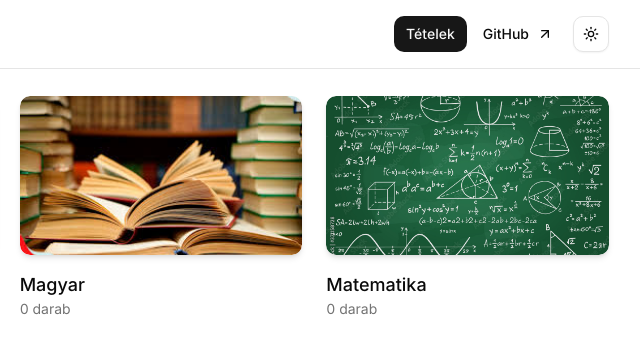
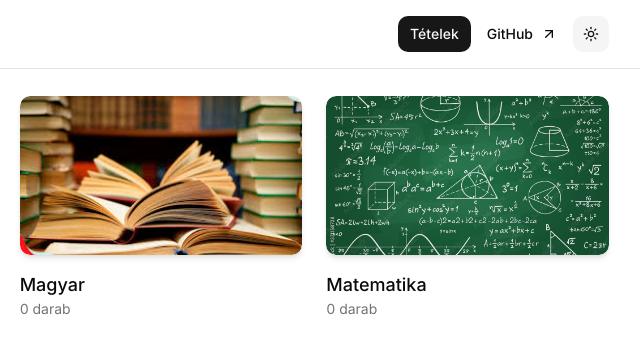
Before and after one commit to itsbrunodev/erettsegi-tetelek, an Astro site: page / in a window 1280 px wide. Shown: the full height of the page, 479-1119 px from the left. Built offline with nearby package versions, Linux system fonts and the light colour scheme; Astro itself is replaced by a stand-in of ours.

Commit message:
refactor: update styles

```diff
--- a/src/components/header.astro
+++ b/src/components/header.astro
@@ -13,8 +13,7 @@
     <h2 class="text-lg font-medium hover:opacity-80 transition-opacity">
       <a href="/">{CONFIG.site.title}</a>
     </h2>
-    <div class="items-center flex gap-2">
-      <div class="flex gap-1">
+    <div class="items-center flex gap-1">
       <HeaderLink href="/">Tételek</HeaderLink>
       <HeaderLink
         href="https://github.com/itsbrunodev/erettsegi-tetelek"
@@ -24,7 +23,6 @@
         GitHub
         <ArrowUpRightIcon />
       </HeaderLink>
-      </div>
       <ThemeToggle client:load />
     </div>
   </nav>
--- a/src/components/toc/index.astro
+++ b/src/components/toc/index.astro
@@ -39,7 +39,7 @@
 ---
 
 <div class="pb-6 border-b mb-6 space-y-4">
-  <h3 class="text-2xl font-bold not-prose text-foreground">Tartalomjegyzék</h3>
+  <h2 class="text-2xl font-bold not-prose text-foreground">Tartalomjegyzék</h2>
   <nav class="not-prose" aria-label="Tartalomjegyzék">
     <TocItem items={root} />
   </nav>
--- a/src/components/ui/theme-toggle.tsx
+++ b/src/components/ui/theme-toggle.tsx
@@ -31,7 +31,7 @@
   return (
     <DropdownMenu>
       <DropdownMenuTrigger asChild>
-        <Button variant="outline" size="icon">
+        <Button variant="secondary" size="icon">
           <Sun className="dark:-rotate-90 h-[1.2rem] w-[1.2rem] rotate-0 scale-100 transition-all dark:scale-0" />
           <Moon className="absolute h-[1.2rem] w-[1.2rem] rotate-90 scale-0 transition-all dark:rotate-0 dark:scale-100" />
           <span className="sr-only">Toggle theme</span>
```
Lines whose indentation alone changed are shown as unchanged.
